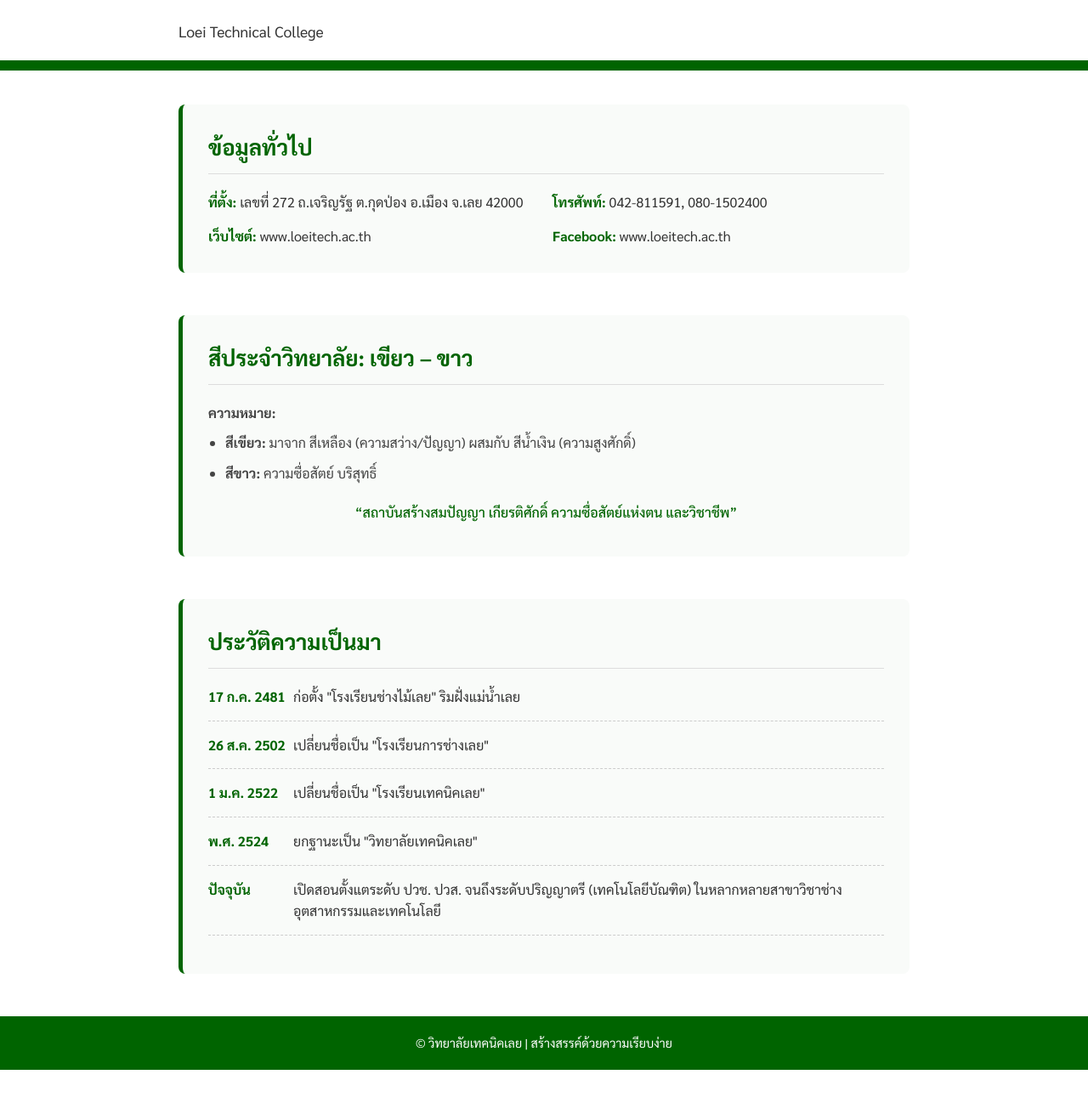
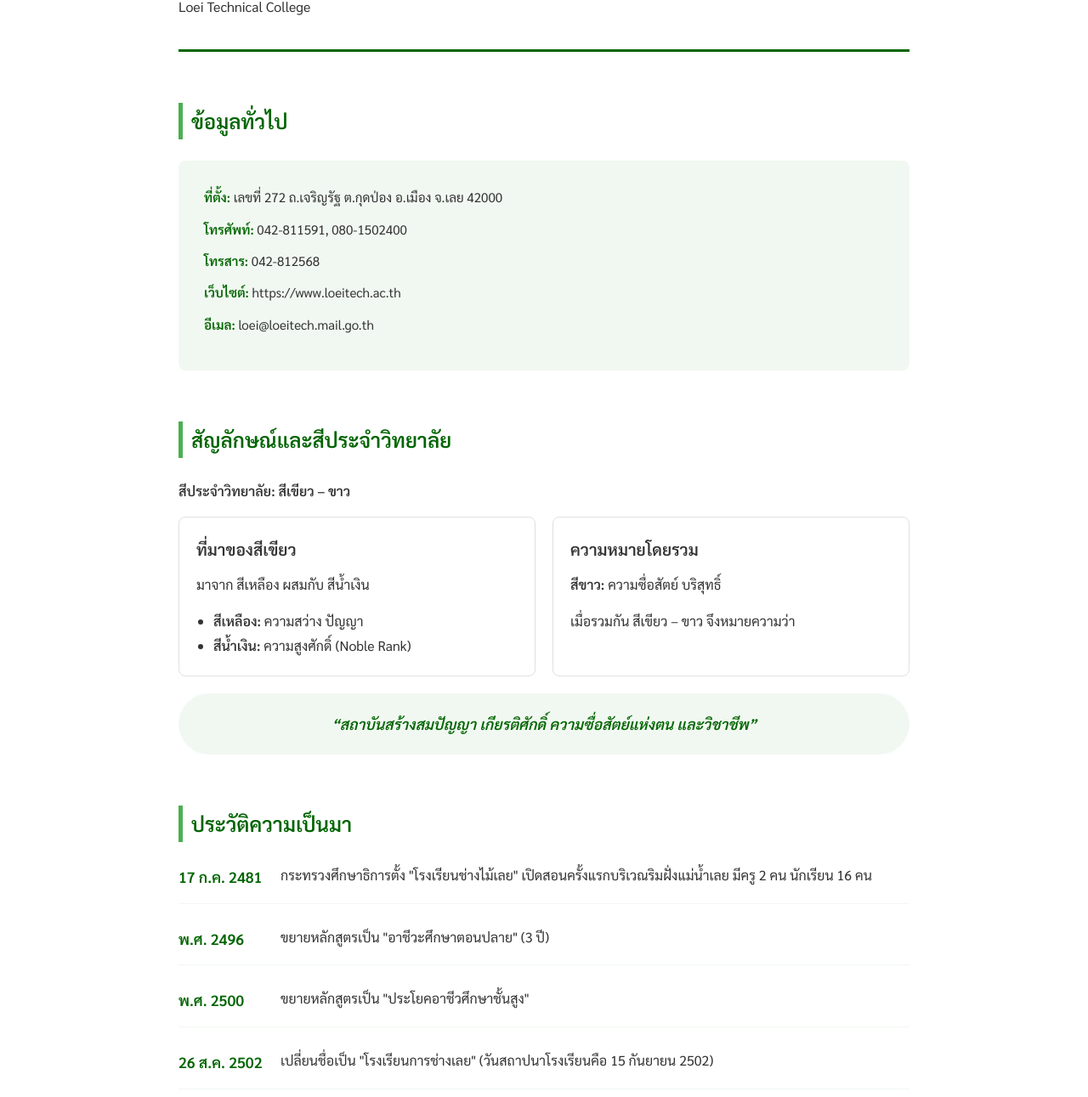
Before and after one commit to Mcker888/27, a plain HTML site: page index.html in a window 1280 px wide. Shown: the part 119-1410 px from the top of the page at 85% size. Before the commit the page ends 1378 px from the top, so only its background shows below. Drawn offline with Linux system fonts and the light colour scheme.

Commit message:
เอารูปเข้ามา

```diff
--- a/index.html
+++ b/index.html
@@ -3,17 +3,18 @@
 <head>
     <meta charset="UTF-8">
     <meta name="viewport" content="width=device-width, initial-scale=1.0">
-    <title>วิทยาลัยเทคนิคเลย - ประวัติและข้อมูล</title>
-    <link href="https://fonts.googleapis.com/css2?family=Sarabun:wght@300;400;500;700&display=swap" rel="stylesheet">
+    <title>ประวัติวิทยาลัยเทคนิคเลย</title>
+    <link href="https://fonts.googleapis.com/css2?family=Sarabun:wght@300;400;600&display=swap" rel="stylesheet">
     <style>
         :root {
-            /* ชุดสีเขียวเข้มตามโจทย์ */
-            --dark-green: #006400;   /* เขียวเข้มหลัก (ตามภาพ) */
-            --header-text: #006400;  /* สีตัวอักษรหัวข้อ */
-            --sub-text: #333333;     /* สีตัวอักษรภาษาอังกฤษ */
-            --bg-color: #ffffff;     /* สีพื้นหลังขาว */
-            --section-bg: #f9fbf9;   /* สีพื้นหลังส่วนเนื้อหา (เขียวจางมากๆ) */
-            --border-line: #006400;  /* เส้นขีดคั่นสีเขียวเข้ม */
+            /* ชุดสีตามโจทย์ เขียว-ขาว */
+            --main-green: #006400; /* เขียวเข้ม (Forest Green) ให้ความรู้สึกเป็นทางการ */
+            --light-green: #f1f8f1; /* เขียวอ่อนมาก สำหรับพื้นหลังส่วนย่อย */
+            --accent-green: #4CAF50; /* เขียวสด สำหรับเน้นคำ */
+            --white: #ffffff;
+            --text-dark: #333333;
+            --text-gray: #666666;
+            --border-color: #e0e0e0;
         }
 
         * {
@@ -24,208 +25,271 @@
 
         body {
             font-family: 'Sarabun', sans-serif;
-            background-color: var(--bg-color);
-            color: #333;
-            line-height: 1.6;
+            background-color: var(--white);
+            color: var(--text-dark);
+            line-height: 1.8;
+            font-size: 16px;
         }
 
-        /* --- ส่วนหัว (Header) ตามภาพ --- */
-        header {
-            background-color: #fff;
-            padding-top: 40px;
-            /* ไม่ใส่ padding-bottom เพราะจะมีแถบสีเขียวคั่น */
+        /* Container หลัก */
+        .container {
+            max-width: 900px;
+            margin: 0 auto;
+            padding: 40px 20px;
         }
 
-        .header-content {
-            max-width: 900px;
-            margin: 0 auto;
-            padding: 0 20px;
-            position: relative;
+        /* ส่วนหัว */
+        header {
+            text-align: center;
+            margin-bottom: 60px;
+            padding-bottom: 20px;
+            border-bottom: 3px solid var(--main-green);
         }
 
-        h1.thai-name {
-            color: var(--header-text);
-            font-size: 2.8rem;
-            font-weight: 700;
-            text-align: center; /* ชื่อไทยอยู่ตรงกลาง */
+        h1 {
+            color: var(--main-green);
+            font-size: 2.2rem;
             margin-bottom: 10px;
-            letter-spacing: 1px;
-        }
-
-        p.eng-name {
-            color: var(--sub-text);
-            font-size: 1.1rem;
-            font-weight: 400;
-            margin-bottom: 20px;
-            /* จัดชิดซ้าย หรือ ปรับเป็น center ตามความชอบ (ในภาพดูเหมือนอยู่ซ้ายล่าง) */
-            text-align: left;
-            margin-top: 30px; /* เว้นระยะห่างจากชื่อไทยนิดหน่อย */
-        }
-
-        /* แถบสีเขียวเข้มคาดด้านล่าง */
-        .green-bar {
-            height: 12px; /* ความหนาของเส้น */
-            background-color: var(--dark-green);
-            width: 100%;
-            margin-top: 10px;
-        }
-
-        /* --- ส่วนเนื้อหา (Content) --- */
-        .container {
-            max-width: 900px;
-            margin: 40px auto;
-            padding: 0 20px;
-        }
-
-        section {
-            margin-bottom: 50px;
-            background-color: var(--section-bg);
-            padding: 30px;
-            border-radius: 8px;
-            border-left: 5px solid var(--dark-green); /* เส้นขอบซ้ายสีเขียวเข้ม */
+            font-weight: 600;
         }
 
         h2 {
-            color: var(--dark-green);
-            font-size: 1.6rem;
-            margin-bottom: 20px;
-            border-bottom: 1px solid #ddd;
-            padding-bottom: 10px;
+            color: var(--main-green);
+            font-size: 1.5rem;
+            margin-bottom: 25px;
+            padding-left: 10px;
+            border-left: 5px solid var(--accent-green);
         }
 
         h3 {
-            color: #004d00;
             font-size: 1.2rem;
-            margin-top: 20px;
+            color: var(--text-dark);
             margin-bottom: 10px;
         }
 
-        p, li {
-            font-size: 1rem;
-            color: #444;
-            margin-bottom: 10px;
+        /* ส่วนเนื้อหา */
+        section {
+            margin-bottom: 60px;
+        }
+
+        p {
+            margin-bottom: 15px;
             text-align: justify;
         }
 
-        ul {
-            padding-left: 20px;
-            margin-bottom: 20px;
+        /* การแสดงข้อมูลติดต่อ */
+        .contact-info {
+            background-color: var(--light-green);
+            padding: 30px;
+            border-radius: 8px;
+            font-size: 0.95rem;
         }
 
-        /* ข้อมูลการติดต่อ */
-        .contact-box {
+        .contact-item {
+            margin-bottom: 10px;
+        }
+
+        .contact-label {
+            font-weight: 600;
+            color: var(--main-green);
+        }
+
+        /* ส่วนความหมายสี */
+        .color-meaning {
             display: grid;
             grid-template-columns: 1fr;
-            gap: 15px;
+            gap: 20px;
         }
 
         @media(min-width: 600px) {
-            .contact-box {
+            .color-meaning {
                 grid-template-columns: 1fr 1fr;
             }
         }
 
-        .info-item strong {
-            color: var(--dark-green);
+        .meaning-box {
+            border: 1px solid var(--border-color);
+            padding: 20px;
+            border-radius: 8px;
         }
 
-        /* ไทม์ไลน์ประวัติ */
-        .timeline-item {
+        .quote {
+            text-align: center;
+            font-style: italic;
+            color: var(--main-green);
+            font-size: 1.1rem;
+            margin-top: 20px;
+            font-weight: 600;
+            padding: 20px;
+            background-color: var(--light-green);
+            border-radius: 50px;
+        }
+
+        /* เส้นเวลาประวัติ (Timeline แบบรายการ) */
+        .history-list {
+            list-style: none;
+        }
+
+        .history-item {
             display: flex;
-            margin-bottom: 15px;
-            border-bottom: 1px dashed #ccc;
+            flex-direction: column;
+            margin-bottom: 25px;
+            border-bottom: 1px solid var(--light-green);
             padding-bottom: 15px;
         }
+
+        @media(min-width: 600px) {
+            .history-item {
+                flex-direction: row;
+            }
+        }
+
         .year {
-            min-width: 100px;
-            font-weight: bold;
-            color: var(--dark-green);
+            min-width: 120px;
+            font-weight: 600;
+            color: var(--main-green);
+            font-size: 1.1rem;
         }
-        .desc {
+
+        .event {
             flex: 1;
         }
 
         /* Footer */
         footer {
             text-align: center;
-            padding: 20px;
-            background-color: var(--dark-green);
-            color: #fff;
-            margin-top: 50px;
-            font-size: 0.9rem;
+            font-size: 0.8rem;
+            color: var(--text-gray);
+            margin-top: 80px;
+            padding-top: 20px;
+            border-top: 1px solid var(--border-color);
         }
+
     </style>
 </head>
 <body>
 
+    <div class="container">
+
         <header>
-        <div class="header-content">
-            <h1 class="thai-name">วิทยาลัยเทคนิคเลย</h1>
-            <p class="eng-name">Loei Technical College</p>
-        </div>
-        <div class="green-bar"></div> </header>
-
-    <div class="container">
+            <h1>วิทยาลัยเทคนิคเลย</h1>
+            <p>Loei Technical College</p>
+        </header>
 
         <section>
             <h2>ข้อมูลทั่วไป</h2>
-            <div class="contact-box">
-                <div class="info-item">
-                    <strong>ที่ตั้ง:</strong> เลขที่ 272 ถ.เจริญรัฐ ต.กุดป่อง อ.เมือง จ.เลย 42000
+            <div class="contact-info">
+                <div class="contact-item">
+                    <span class="contact-label">ที่ตั้ง:</span>
+                    เลขที่ 272 ถ.เจริญรัฐ ต.กุดป่อง อ.เมือง จ.เลย 42000
                 </div>
-                <div class="info-item">
-                    <strong>โทรศัพท์:</strong> 042-811591, 080-1502400
+                <div class="contact-item">
+                    <span class="contact-label">โทรศัพท์:</span>
+                    042-811591, 080-1502400
                 </div>
-                <div class="info-item">
-                    <strong>เว็บไซต์:</strong> www.loeitech.ac.th
+                <div class="contact-item">
+                    <span class="contact-label">โทรสาร:</span>
+                    042-812568
                 </div>
-                <div class="info-item">
-                    <strong>Facebook:</strong> www.loeitech.ac.th
+                <div class="contact-item">
+                    <span class="contact-label">เว็บไซต์:</span>
+                    https://www.loeitech.ac.th
+                </div>
+                <div class="contact-item">
+                    <span class="contact-label">อีเมล:</span>
+                    loei@loeitech.mail.go.th
                 </div>
             </div>
         </section>
 
         <section>
-            <h2>สีประจำวิทยาลัย: เขียว – ขาว</h2>
-            <p><strong>ความหมาย:</strong></p>
-            <ul>
-                <li><strong>สีเขียว:</strong> มาจาก สีเหลือง (ความสว่าง/ปัญญา) ผสมกับ สีน้ำเงิน (ความสูงศักดิ์)</li>
-                <li><strong>สีขาว:</strong> ความซื่อสัตย์ บริสุทธิ์</li>
+            <h2>สัญลักษณ์และสีประจำวิทยาลัย</h2>
+            <p><strong>สีประจำวิทยาลัย: สีเขียว – ขาว</strong></p>
+
+            <div class="color-meaning">
+                <div class="meaning-box">
+                    <h3>ที่มาของสีเขียว</h3>
+                    <p>มาจาก สีเหลือง ผสมกับ สีน้ำเงิน</p>
+                    <ul style="padding-left: 20px; margin-top: 10px;">
+                        <li><strong>สีเหลือง:</strong> ความสว่าง ปัญญา</li>
+                        <li><strong>สีน้ำเงิน:</strong> ความสูงศักดิ์ (Noble Rank)</li>
                     </ul>
-            <p style="font-weight: 500; color: var(--dark-green); text-align: center; margin-top: 20px;">
+                </div>
+                <div class="meaning-box">
+                    <h3>ความหมายโดยรวม</h3>
+                    <p><strong>สีขาว:</strong> ความซื่อสัตย์ บริสุทธิ์</p>
+                    <p style="margin-top: 10px;">เมื่อรวมกัน สีเขียว – ขาว จึงหมายความว่า</p>
+                </div>
+            </div>
+
+            <div class="quote">
                 “สถาบันสร้างสมปัญญา เกียรติศักดิ์ ความซื่อสัตย์แห่งตน และวิชาชีพ”
-            </p>
+            </div>
         </section>
 
         <section>
             <h2>ประวัติความเป็นมา</h2>
-            <div class="timeline-item">
+
+            <div class="history-list">
+                <div class="history-item">
                     <div class="year">17 ก.ค. 2481</div>
-                <div class="desc">ก่อตั้ง "โรงเรียนช่างไม้เลย" ริมฝั่งแม่น้ำเลย</div>
+                    <div class="event">กระทรวงศึกษาธิการตั้ง "โรงเรียนช่างไม้เลย" เปิดสอนครั้งแรกบริเวณริมฝั่งแม่น้ำเลย มีครู 2 คน นักเรียน 16 คน</div>
                 </div>
-            <div class="timeline-item">
+                <div class="history-item">
+                    <div class="year">พ.ศ. 2496</div>
+                    <div class="event">ขยายหลักสูตรเป็น "อาชีวะศึกษาตอนปลาย" (3 ปี)</div>
+                </div>
+                <div class="history-item">
+                    <div class="year">พ.ศ. 2500</div>
+                    <div class="event">ขยายหลักสูตรเป็น "ประโยคอาชีวศึกษาชั้นสูง"</div>
+                </div>
+                <div class="history-item">
                     <div class="year">26 ส.ค. 2502</div>
-                <div class="desc">เปลี่ยนชื่อเป็น "โรงเรียนการช่างเลย"</div>
+                    <div class="event">เปลี่ยนชื่อเป็น "โรงเรียนการช่างเลย" (วันสถาปนาโรงเรียนคือ 15 กันยายน 2502)</div>
                 </div>
-            <div class="timeline-item">
+                <div class="history-item">
                     <div class="year">1 ม.ค. 2522</div>
-                <div class="desc">เปลี่ยนชื่อเป็น "โรงเรียนเทคนิคเลย"</div>
+                    <div class="event">เปลี่ยนชื่อเป็น "โรงเรียนเทคนิคเลย"</div>
                 </div>
-            <div class="timeline-item">
+                <div class="history-item">
                     <div class="year">พ.ศ. 2524</div>
-                <div class="desc">ยกฐานะเป็น "วิทยาลัยเทคนิคเลย"</div>
+                    <div class="event">ยกฐานะขึ้นเป็น "วิทยาลัยเทคนิคเลย"</div>
                 </div>
-            <div class="timeline-item">
+
+                <br><h3>พัฒนาการด้านหลักสูตร</h3><br>
+
+                <div class="history-item">
+                    <div class="year">พ.ศ. 2515-2522</div>
+                    <div class="event">เปิดสอนแผนกวิชาช่างยนต์, ช่างเชื่อมโลหะแผ่น, ช่างไฟฟ้า และช่างอิเล็กทรอนิกส์ (ระดับ ปวช.)</div>
+                </div>
+                <div class="history-item">
+                    <div class="year">พ.ศ. 2525</div>
+                    <div class="event">เปิดสอนแผนกวิชาเทคนิควิศวกรรมโยธา (ระดับ ปวท.)</div>
+                </div>
+                <div class="history-item">
+                    <div class="year">พ.ศ. 2529-2539</div>
+                    <div class="event">เปิดสอนระดับ ปวส. ในสาขาช่างไฟฟ้า, อิเล็กทรอนิกส์, ช่างยนต์, ก่อสร้าง, เทคนิคโลหะ และเทคนิคการผลิต</div>
+                </div>
+                <div class="history-item">
+                    <div class="year">พ.ศ. 2557</div>
+                    <div class="event">เริ่มเปิดสอนระดับปริญญาตรี หลักสูตรเทคโนโลยีบัณฑิต (ทล.บ.) สาขาเทคโนโลยีการก่อสร้าง (ปัจจุบันคือ สาขาเทคโนโลยีโยธา)</div>
+                </div>
+                <div class="history-item">
+                    <div class="year">พ.ศ. 2558-2564</div>
+                    <div class="event">เปิดสอน ปริญญาตรี เพิ่มเติมในสาขาเทคโนโลยีไฟฟ้า, เทคโนโลยียานยนต์ (เครื่องกล), และเทคโนโลยีการผลิต</div>
+                </div>
+                <div class="history-item">
                     <div class="year">ปัจจุบัน</div>
-                <div class="desc">เปิดสอนตั้งแตระดับ ปวช. ปวส. จนถึงระดับปริญญาตรี (เทคโนโลยีบัณฑิต) ในหลากหลายสาขาวิชาช่างอุตสาหกรรมและเทคโนโลยี</div>
+                    <div class="event">มีการพัฒนาหลักสูตรอย่างต่อเนื่อง ทั้งระดับ ปวช., ปวส. และปริญญาตรี ครอบคลุมทั้งช่างอุตสาหกรรม, เทคโนโลยีสารสนเทศ และสถาปัตยกรรม</div>
+                </div>
             </div>
         </section>
 
+        <footer>
+            <p>© วิทยาลัยเทคนิคเลย | Loei Technical College</p>
+        </footer>
+
     </div>
-
-    <footer>
-        &copy; วิทยาลัยเทคนิคเลย | สร้างสรรค์ด้วยความเรียบง่าย
-    </footer>
 
 </body>
 </html>
```
Also changed, not shown: 1.png (added). Lines whose indentation alone changed are shown as unchanged.
